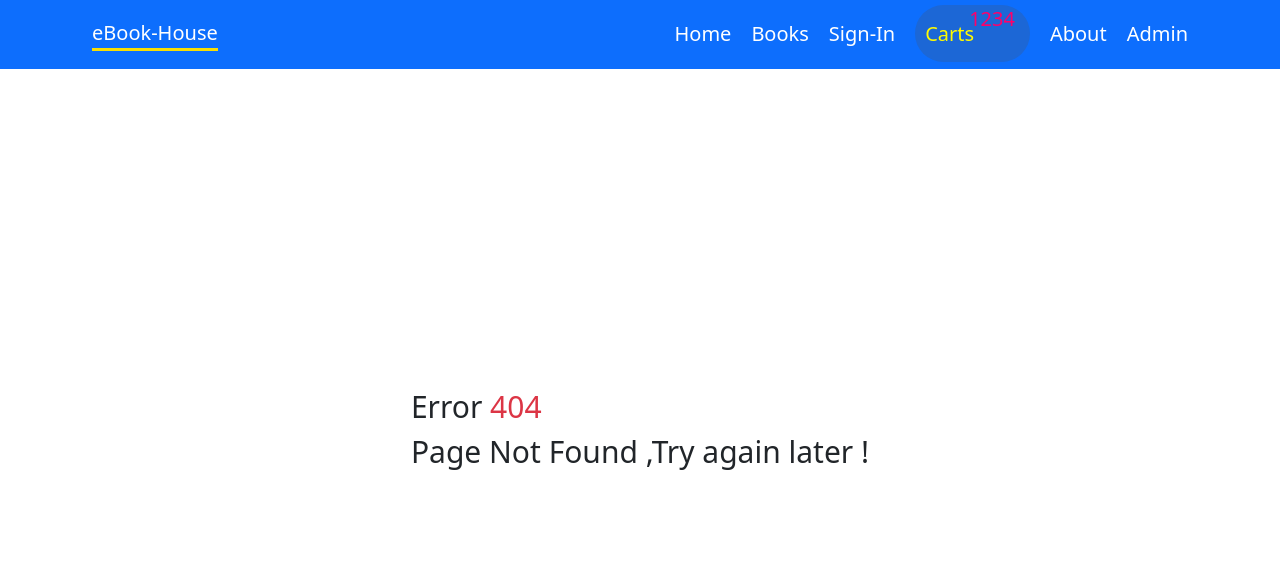
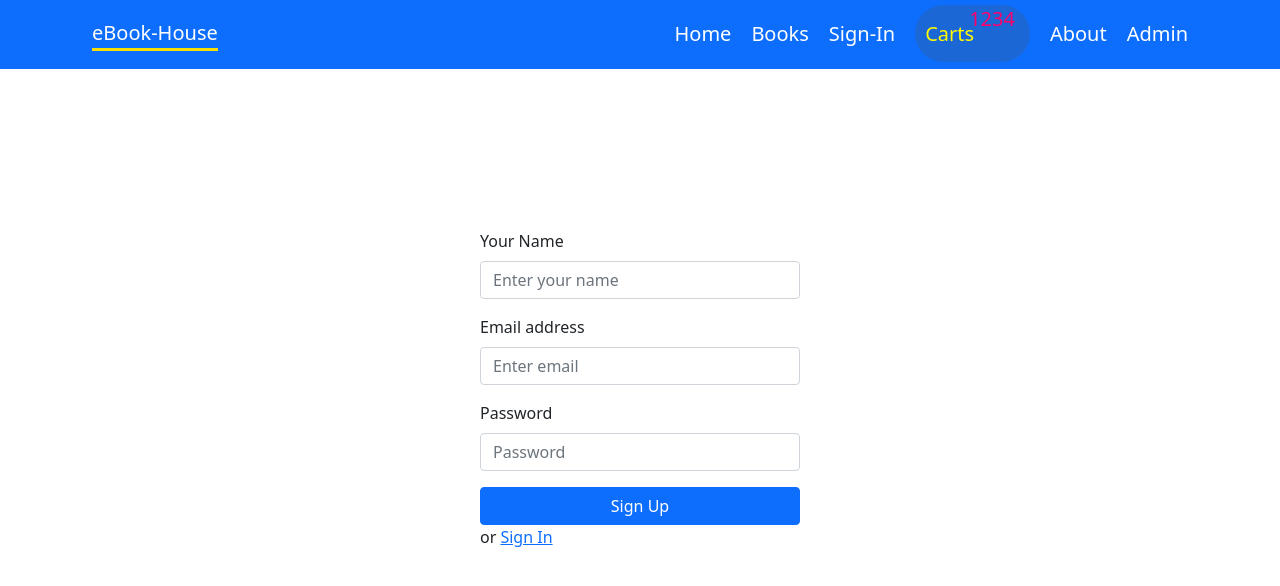
Before and after one commit to Imran-2021/eBook-Hut-client, a React (Create React App) app: page /sign-up in a window 1280 px wide. Before the commit this address had no page. Shown: the top 586 px of the page. Built offline with nearby package versions, Linux system fonts and the light colour scheme.

Commit message:
addmin panel desing

```diff
--- a/src/App.js
+++ b/src/App.js
@@ -15,6 +15,7 @@ import Home from "./Components/Home/Home";
 import Navbarr from "./Components/NavBar/Navbar";
 import NoFound from "./Components/NoFound/NoFound";
 import SIgnIn from "./Components/SignIn/SIgnIn";
+import SIgnUp from "./Components/SignIn/SignUp";
 function App() {
   return (
     <>
@@ -39,6 +40,9 @@ function App() {
           <Route path="/sign-in">
             <SIgnIn />
           </Route>
+          <Route path="/sign-up">
+            <SIgnUp />
+          </Route>
           <Route path="/about">
             <About />
           </Route>
--- /dev/null
+++ b/src/Components/Admin/AddBooks.js
@@ -0,0 +1,30 @@
+import React from 'react';
+import { Form,Button } from 'react-bootstrap';
+import "./Admin.css"
+const AddBooks = () => {
+    return (
+        <div className="w-50 m-auto d-flex justify-content-center vh">
+
+            <Form className="w-50 m-auto">
+            <Form.Group className="mb-3" controlId="formBasicName">
+                    <Form.Label>Book Name</Form.Label>
+                    <Form.Control type="text" placeholder="Book name" required />
+                </Form.Group>
+                <Form.Group className="mb-3" controlId="formBasicEmail">
+                    <Form.Label>Price</Form.Label>
+                    <Form.Control type="text" placeholder="Book Price" required/>
+                </Form.Group>
+
+                <Form.Group className="mb-3" controlId="formBasicPassword">
+                    <Form.Label>Imgbb Img url</Form.Label>
+                    <Form.Control type="text" placeholder="url form Imgbb" required />
+                </Form.Group>
+
+                <Button className="w-100" variant="primary" type="submit">Add Books</Button>
+
+            </Form>
+        </div>
+    );
+};
+
+export default AddBooks;
--- a/src/Components/Admin/Admin.css
+++ b/src/Components/Admin/Admin.css
@@ -0,0 +1,6 @@
+.vh{
+    min-height: 80vh !important;
+}
+.w-25{
+    width: 200px !important;
+}
--- a/src/Components/Admin/Admin.js
+++ b/src/Components/Admin/Admin.js
@@ -1,9 +1,24 @@
-import React from 'react';
+import React, { useState } from 'react';
+import NoFound from '../NoFound/NoFound';
+import SIgnIn from '../SignIn/SIgnIn';
+import AddBooks from './AddBooks';
 import "./Admin.css"
 const Admin = () => {
+    const [ad,setAb]=useState(1)
+
     return (
-        <div>
-            <p>admin page</p>
+        <div class="container">
+            <div className="p-4 bg-success w-25">
+            <p onClick={()=>setAb(1)}>Add Books</p>
+            <p onClick={()=>setAb(2)}>Sign In</p>
+            <p onClick={()=>setAb(3)}>Not Found!</p>
+            </div>
+                <div>
+                    {
+                        ad===1?<AddBooks/>: ad===2?<SIgnIn/>:<NoFound/>
+                    }
+                </div>
+
         </div>
     );
 };
--- a/src/Components/SignIn/SIgnIn.js
+++ b/src/Components/SignIn/SIgnIn.js
@@ -1,9 +1,26 @@
 import React from 'react';
-
+import { Form,Button } from 'react-bootstrap';
+import { Link } from 'react-router-dom';
+import "./Sign.css"
 const SIgnIn = () => {
     return (
-        <div>
-            <p>this is signin page</p>
+        <div className="w-50 m-auto d-flex justify-content-center vh">
+
+            <Form className="w-50 m-auto">
+
+                <Form.Group className="mb-3" controlId="formBasicEmail">
+                    <Form.Label>Email address</Form.Label>
+                    <Form.Control type="email" placeholder="Enter email"required />
+                </Form.Group>
+
+                <Form.Group className="mb-3" controlId="formBasicPassword">
+                    <Form.Label>Password</Form.Label>
+                    <Form.Control type="password" placeholder="Password" required/>
+                </Form.Group>
+
+                <Button className="w-100" variant="primary" type="submit">Sign In</Button>
+                or <Link to="/sign-up">Sign Up</Link>
+            </Form>
         </div>
     );
 };
--- a/src/Components/SignIn/Sign.css
+++ b/src/Components/SignIn/Sign.css
@@ -0,0 +1,3 @@
+.vh{
+    min-height: 80vh !important;
+}
--- a/src/Components/SignIn/SignUp.js
+++ b/src/Components/SignIn/SignUp.js
@@ -1,11 +1,31 @@
 import React from 'react';
+import { Form,Button } from 'react-bootstrap';
+import { Link } from 'react-router-dom';
+import "./Sign.css"
+const SIgnUp = () => {
+    return (
+        <div className="w-50 m-auto d-flex justify-content-center vh">
 
-const SignUp = () => {
-    return (
-        <div>
-            <p>this is sign up page</p>
+            <Form className="w-50 m-auto">
+            <Form.Group className="mb-3" controlId="formBasicName">
+                    <Form.Label>Your Name</Form.Label>
+                    <Form.Control type="text" placeholder="Enter your name" required />
+                </Form.Group>
+                <Form.Group className="mb-3" controlId="formBasicEmail">
+                    <Form.Label>Email address</Form.Label>
+                    <Form.Control type="email" placeholder="Enter email" required/>
+                </Form.Group>
+
+                <Form.Group className="mb-3" controlId="formBasicPassword">
+                    <Form.Label>Password</Form.Label>
+                    <Form.Control type="password" placeholder="Password" required />
+                </Form.Group>
+
+                <Button className="w-100" variant="primary" type="submit">Sign Up</Button>
+                or <Link to="/sign-in">Sign In</Link>
+            </Form>
         </div>
     );
 };
 
-export default SignUp;
+export default SIgnUp;
```
